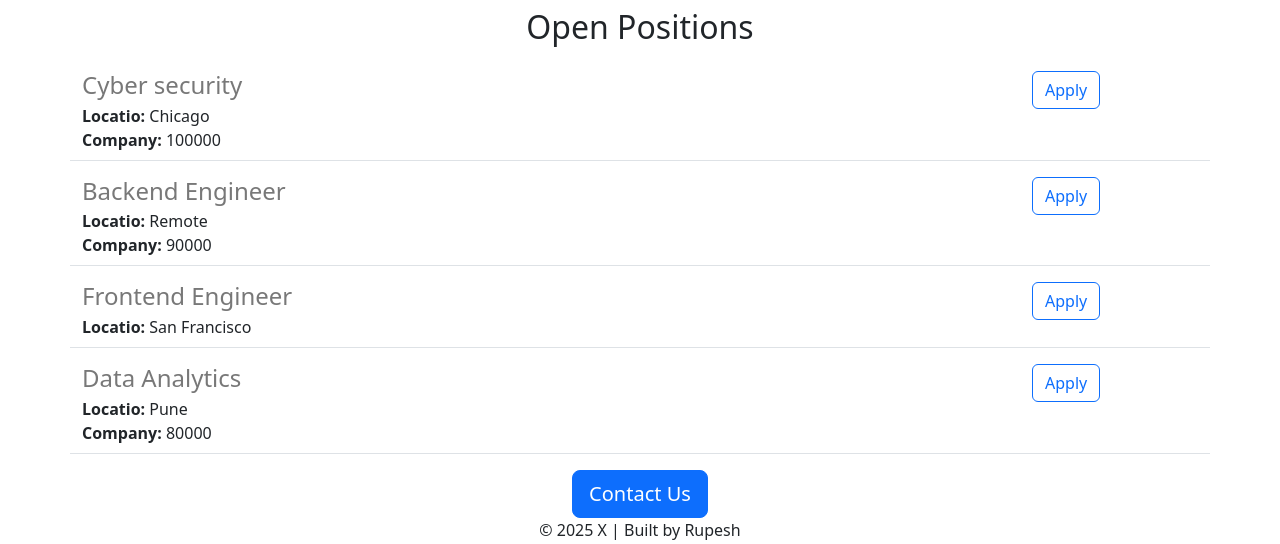
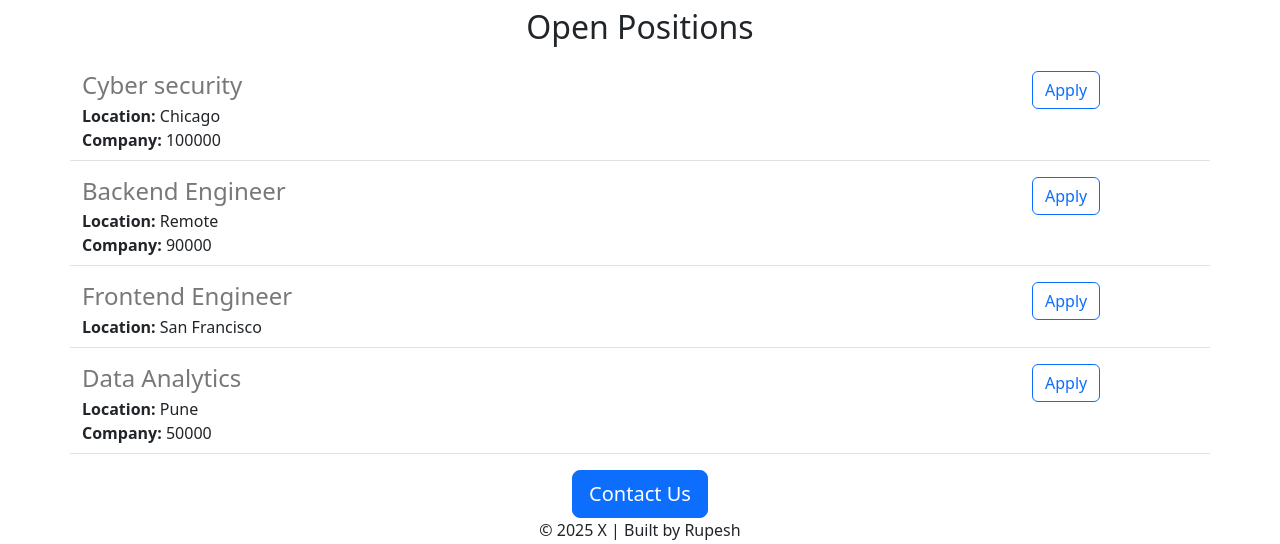
Before and after one commit to Mr-Rupesh/Flask-With-Dynamic-Database, a Flask app: page / in a window 1280 px wide. Shown: the part 638-1182 px from the top of the page. Run offline with Flask 3, Linux system fonts and the light colour scheme.

```diff
--- a/app.py
+++ b/app.py
@@ -24,7 +24,7 @@ JOBS = [
         'job_id': 4,
         'title': 'Data Analytics',
         'location': 'Pune',
-        'salary': 80000
+        'salary': 50000
     }
 ]
 
--- a/templates/jobitem.html
+++ b/templates/jobitem.html
@@ -11,7 +11,7 @@
                     {{ job['title'] }}
              </h4>
              <div>
-                 <b>Locatio: </b> {{ job['location'] }}
+                 <b>Location: </b> {{ job['location'] }}
              </div>
              {% if 'salary' in job %}
                 <div>
```
